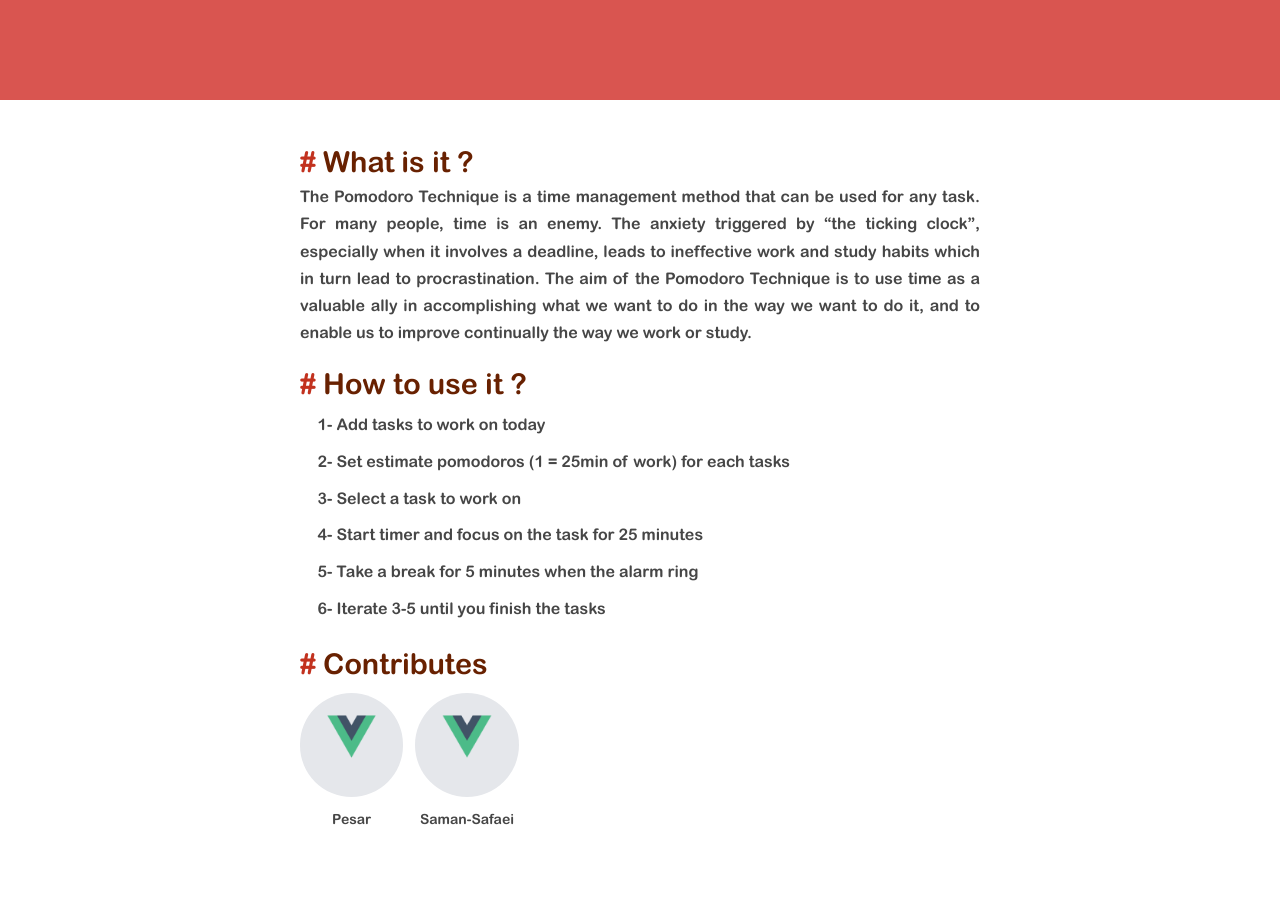
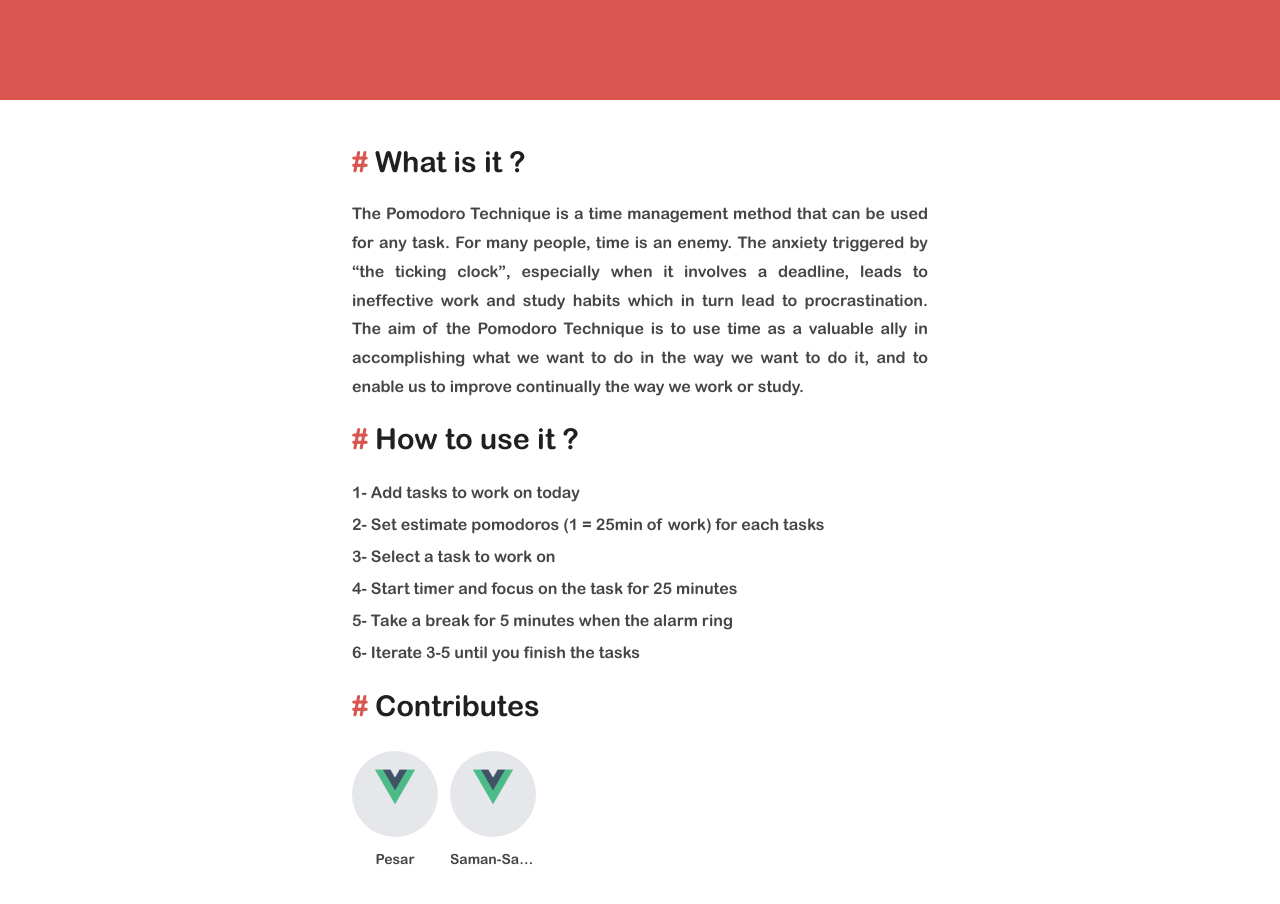
Before and after one commit to the-pesar/pomodoro.ir, a Vue app: page / in a window 1280 px wide. Shown: the part 700-1604 px from the top of the page. Before the commit the page ends 1577 px from the top, so only its background shows below. Built offline with nearby package versions, Linux system fonts and the light colour scheme.

Commit message:
edit scrollbar styles

```diff
--- a/src/assets/styles/main.css
+++ b/src/assets/styles/main.css
@@ -5,18 +5,18 @@
 @tailwind components;
 @tailwind utilities;
 
-@layer base {
-  *::-webkit-scrollbar {
-    @apply w-3 bg-gray-200;
-  }
-
-  *::-webkit-scrollbar-thumb {
-    @apply w-3 bg-stone-400 rounded-sm;
-  }
+:root {
+  --bg-glass: rgba(255, 255, 255, 0.15);
 }
 
-:root {
-  --bg-glass: rgba(255, 255, 255, 0.15);
+*::-webkit-scrollbar {
+  width: 12px;
+  background: rgb(221, 221, 221);
+}
+
+*::-webkit-scrollbar-thumb {
+  width: 12px;
+  background: var(--status-color);
 }
 
 body[status="focus"] {
@@ -59,30 +59,21 @@
 }
 
 .html-section {
-  max-width: 680px;
-  margin: 0 auto;
   padding: 0.5rem 0;
   color: rgb(70, 70, 70);
 }
 
 .html-section .html-section__heading {
   font-size: 1.8rem;
-  color: rgb(104, 33, 1);
+  margin-bottom: 1rem;
+  color: rgb(32, 32, 32);
 }
 
 .html-section .html-section__text {
   text-align: justify;
-  line-height: 1.7rem;
-}
-
-.html-section .html-section__list {
-  padding-left: 1.1rem;
-}
-
-.html-section .html-section__list li {
-  padding: .4rem 0;
+  line-height: 1.8rem;
 }
 
 .html-section .html-section__hashtag {
-  color: rgb(194, 50, 31)
+  color: var(--status-color);
 }
```
